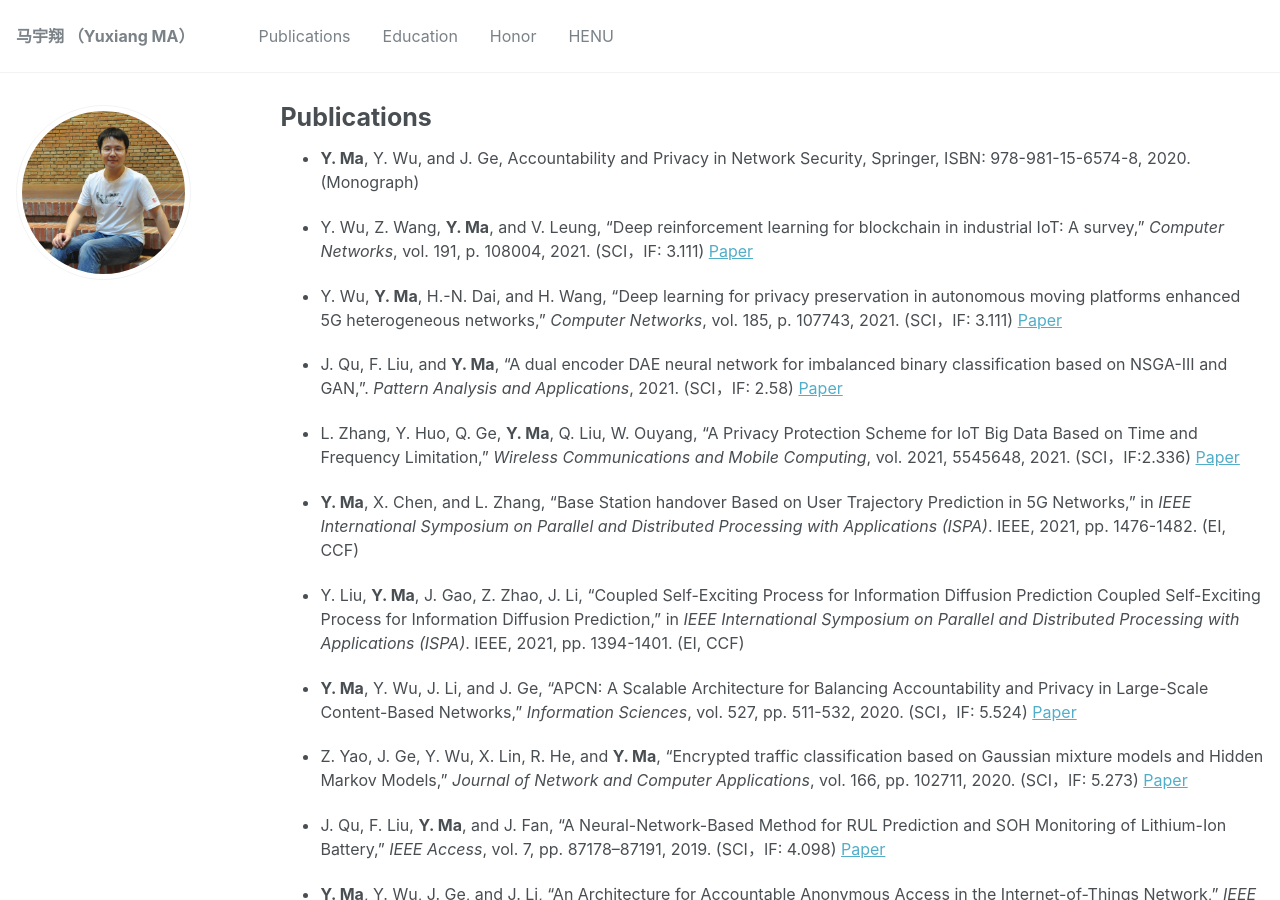
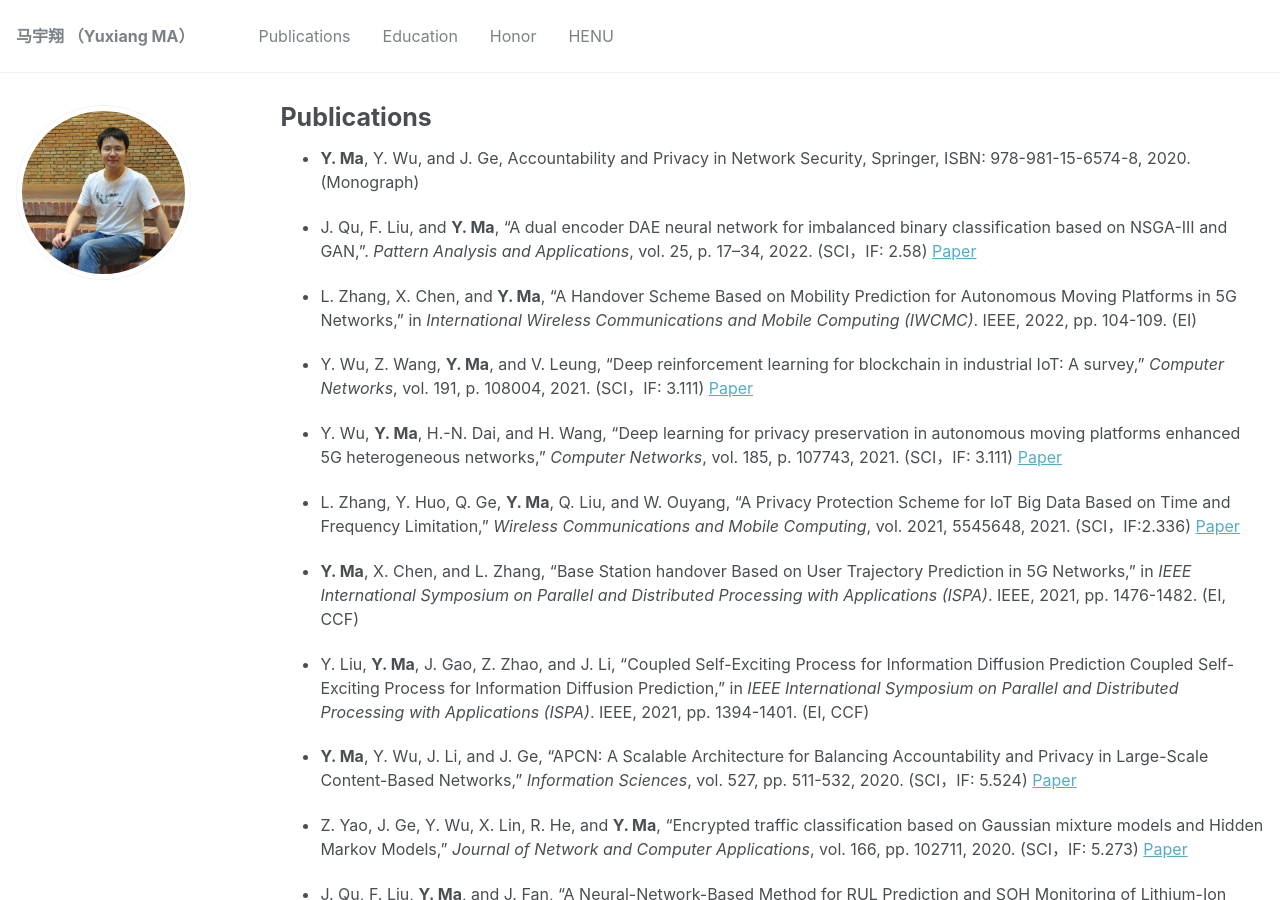
Before and after one commit to MaYuxiang/yuxiang, a Jekyll site: the page built from _pages/publications.md, in a window 1280 px wide and 900 px high. Built offline with Jekyll 4.4.1, drawn with Linux system fonts in a browser that asks for light colours.

Commit message:
Update publications.md

```diff
--- a/_pages/publications.md
+++ b/_pages/publications.md
@@ -9,17 +9,19 @@ redirect_from:
 
 *  **Y. Ma**, Y. Wu, and J. Ge, Accountability and Privacy in Network Security, Springer, ISBN: 978-981-15-6574-8, 2020. (Monograph)
 
+* J. Qu, F. Liu, and **Y. Ma**, "A dual encoder DAE neural network for imbalanced binary classification based on NSGA-III and GAN,". *Pattern Analysis and Applications*, vol. 25, p. 17–34, 2022.  (SCI，IF: 2.58) [Paper](https://doi.org/10.1007/s10044-021-01035-2)
+
+* L. Zhang, X. Chen, and **Y. Ma**, "A Handover Scheme Based on Mobility Prediction for Autonomous Moving Platforms in 5G Networks," in *International Wireless Communications and Mobile Computing (IWCMC)*.  IEEE, 2022, pp. 104-109. (EI)
+
 *  Y. Wu, Z. Wang, **Y. Ma**, and V. Leung, “Deep reinforcement learning for blockchain in industrial IoT: A survey,” *Computer Networks*, vol. 191, p. 108004, 2021. (SCI，IF: 3.111) [Paper](https://doi.org/10.1016/j.comnet.2021.108004)
 
 *  Y. Wu, **Y. Ma**, H.-N. Dai, and H. Wang, “Deep learning for privacy preservation in autonomous moving platforms enhanced 5G heterogeneous networks,” *Computer Networks*, vol. 185, p. 107743, 2021. (SCI，IF: 3.111) [Paper](https://doi.org/10.1016/j.comnet.2020.107743)
 
-* J. Qu, F. Liu, and **Y. Ma**, "A dual encoder DAE neural network for imbalanced binary classification based on NSGA-III and GAN,". *Pattern Analysis and Applications*, 2021.  (SCI，IF: 2.58) [Paper](https://doi.org/10.1007/s10044-021-01035-2)
-
-* L. Zhang, Y. Huo, Q. Ge, **Y. Ma**, Q. Liu, W. Ouyang, "A Privacy Protection Scheme for IoT Big Data Based on Time and Frequency Limitation," *Wireless Communications and Mobile Computing*, vol. 2021, 5545648, 2021.    (SCI，IF:2.336) [Paper](https://doi.org/10.1155/2021/5545648)
+* L. Zhang, Y. Huo, Q. Ge, **Y. Ma**, Q. Liu, and W. Ouyang, "A Privacy Protection Scheme for IoT Big Data Based on Time and Frequency Limitation," *Wireless Communications and Mobile Computing*, vol. 2021, 5545648, 2021.    (SCI，IF:2.336) [Paper](https://doi.org/10.1155/2021/5545648)
 
 * **Y. Ma**, X. Chen, and L. Zhang, "Base Station handover Based on User Trajectory Prediction in 5G Networks," in *IEEE International Symposium on Parallel and Distributed Processing with Applications (ISPA)*.  IEEE, 2021, pp. 1476-1482. (EI, CCF)
 
-* Y. Liu, **Y. Ma**, J. Gao, Z. Zhao, J. Li, "Coupled Self-Exciting Process for Information Diffusion Prediction Coupled Self-Exciting Process for Information Diffusion Prediction," in *IEEE International Symposium on Parallel and Distributed Processing with Applications (ISPA)*.  IEEE, 2021, pp. 1394-1401. (EI, CCF)
+* Y. Liu, **Y. Ma**, J. Gao, Z. Zhao, and J. Li, "Coupled Self-Exciting Process for Information Diffusion Prediction Coupled Self-Exciting Process for Information Diffusion Prediction," in *IEEE International Symposium on Parallel and Distributed Processing with Applications (ISPA)*.  IEEE, 2021, pp. 1394-1401. (EI, CCF)
 
 *  **Y. Ma**, Y. Wu, J. Li, and J. Ge, “APCN: A Scalable Architecture for Balancing Accountability and Privacy in Large-Scale Content-Based Networks,” *Information Sciences*, vol. 527, pp. 511-532, 2020. (SCI，IF: 5.524) [Paper](https://doi.org/10.1016/j.ins.2019.01.054)
 
```
